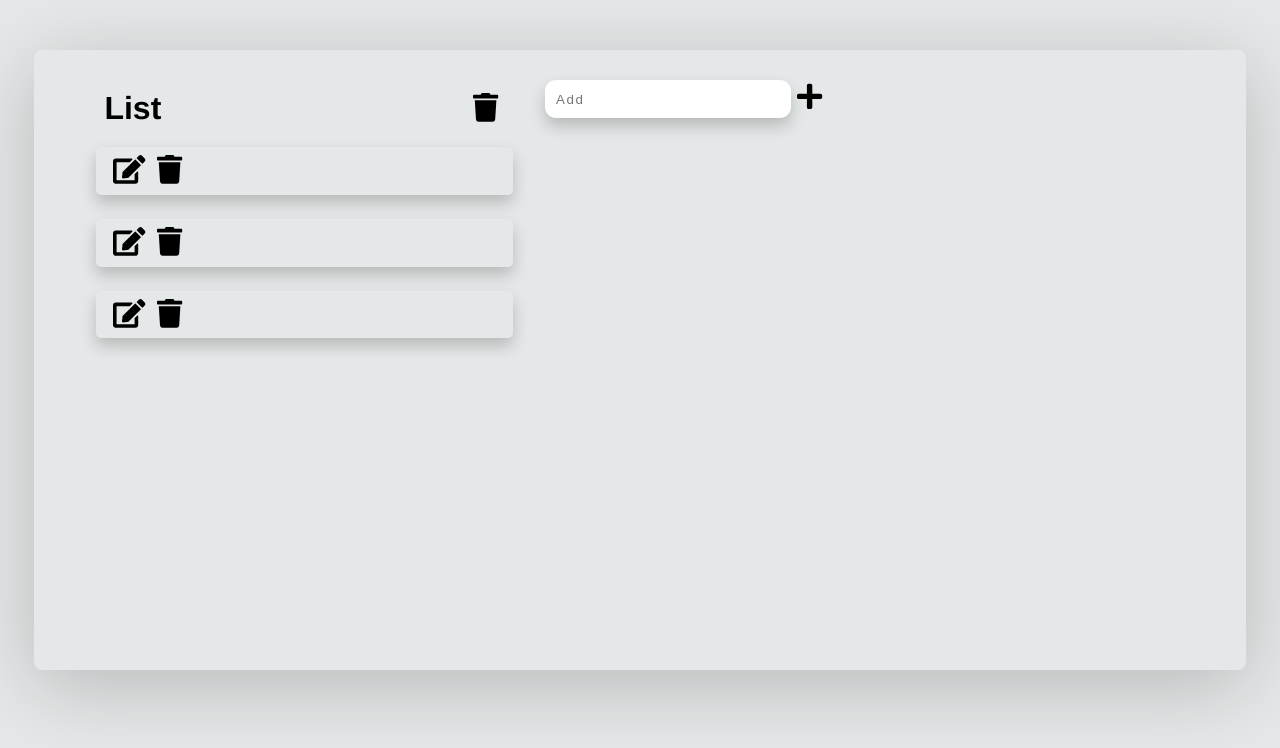
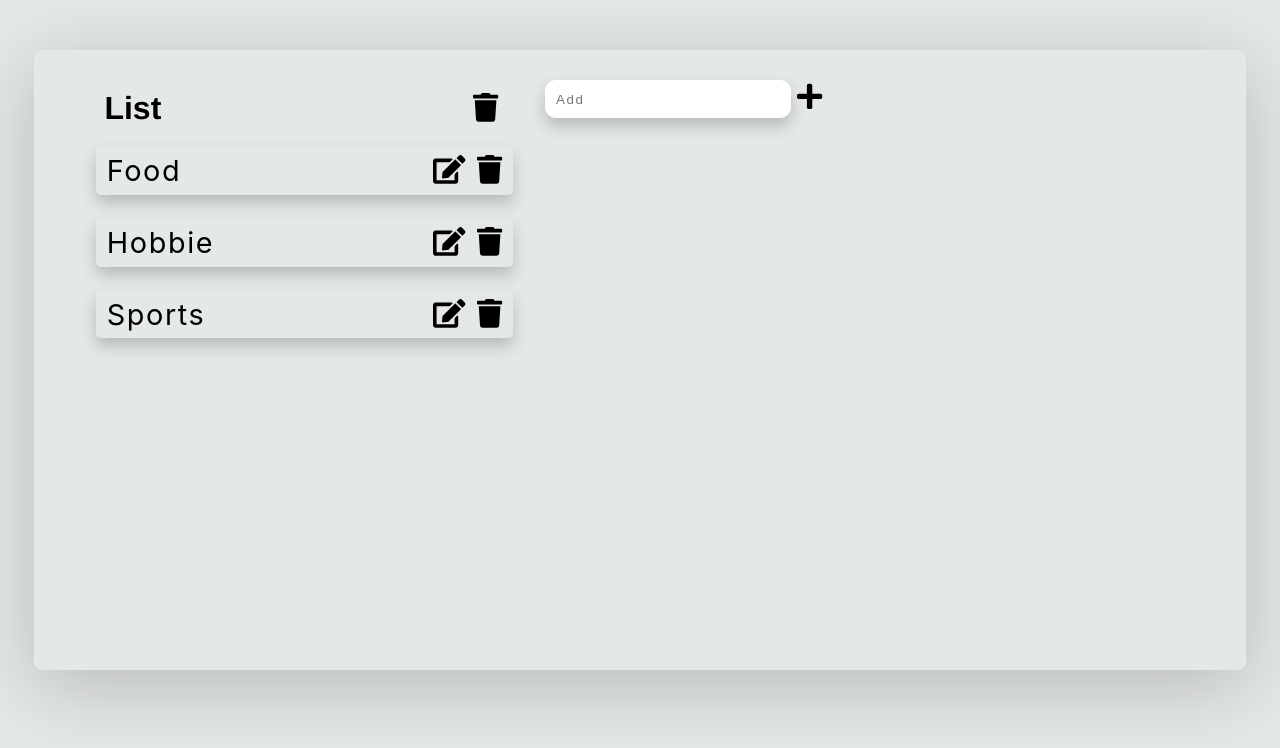
Before and after one commit to RicardoJ/list-manager, a React (Create React App) app: page / in a window 1280 px wide. Shown: the top 748 px of the page. Built offline with nearby package versions, Linux system fonts and the light colour scheme.

Commit message:
spaces and add functions

```diff
--- a/src/components/Form.js
+++ b/src/components/Form.js
@@ -43,6 +43,7 @@ const Form = ({ onSubmit, updateItem, editItem }) => {
   useEffect(() => {
     editItem != null ? setValue(editItem.name) : setValue("");
   }, [editItem]);
+
   return (
     <InnerForm onSubmit={handleSubmit}>
       <Input value={value} onChange={updateValue} onKeyDown={keyPress} />
--- a/src/page/ListManager.js
+++ b/src/page/ListManager.js
@@ -4,25 +4,39 @@ import List from "./List";
 import Form from "../components/Form";
 
 const fakeItems = [
-  { item: "Food", id: 1 },
-  { item: "Hobbie", id: 2 },
-  { item: "Sports", id: 3 },
+  { name: "Food", id: 1 },
+  { name: "Hobbie", id: 2 },
+  { name: "Sports", id: 3 },
 ];
 
 const ListManager = () => {
   const [items, setItems] = useState(fakeItems);
-  const addItem = (item) => setItems([...items, { item, id: uuid() }]);
+  const [editItem, setEditItem] = useState(null);
+
+  const addItem = (name) => setItems([...items, { name, id: uuid() }]);
+
+  const findItem = (id) => {
+    setEditItem(items.find((item) => item.id === id));
+  };
+  const updateItem = (name, id) => {
+    setItems(items.map((item) => (item.id === id ? { name, id } : item)));
+  };
   const removeItemOne = (id) => {
     setItems(items.filter((item) => item.id !== id));
   };
   const removeAll = () => {
-    setItems(items.splice(items.length));
+    setItems([]);
   };
 
   return (
     <>
-      <List items={items} removeItemOne={removeItemOne} removeAll={removeAll} />
-      <Form onSubmit={addItem} />
+      <List
+        items={items}
+        removeItemOne={removeItemOne}
+        removeAll={removeAll}
+        findItem={findItem}
+      />
+      <Form onSubmit={addItem} updateItem={updateItem} editItem={editItem}/>
     </>
   );
 };
```
